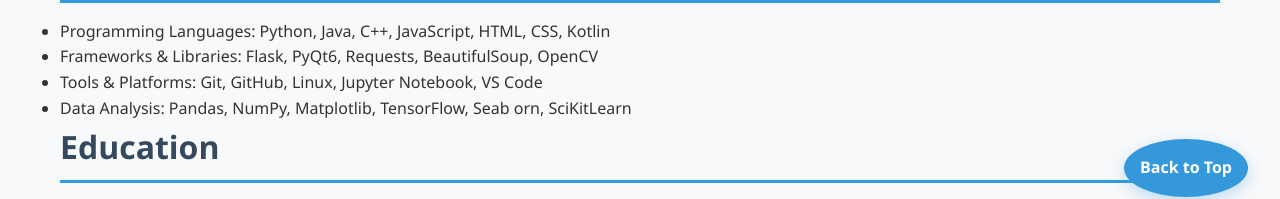
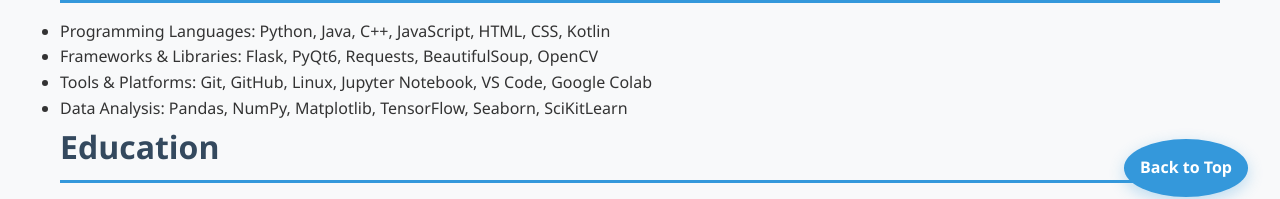
Before and after one commit to RollingTank/personal_webpage, a plain HTML site: page about.html in a window 1280 px wide. Shown: the part 571-770 px from the top of the page. Drawn offline with Linux system fonts and the light colour scheme.

Commit message:
final tweaks before pushing

```diff
--- a/about.html
+++ b/about.html
@@ -25,8 +25,8 @@
         <ul>
             <li>Programming Languages: Python, Java, C++, JavaScript, HTML, CSS, Kotlin</li>
             <li>Frameworks & Libraries: Flask, PyQt6, Requests, BeautifulSoup, OpenCV</li>
-            <li>Tools & Platforms: Git, GitHub, Linux, Jupyter Notebook, VS Code</li>
-            <li>Data Analysis: Pandas, NumPy, Matplotlib, TensorFlow, Seab  orn, SciKitLearn</li>
+            <li>Tools & Platforms: Git, GitHub, Linux, Jupyter Notebook, VS Code, Google Colab</li>
+            <li>Data Analysis: Pandas, NumPy, Matplotlib, TensorFlow, Seaborn, SciKitLearn</li>
         </ul>
     </div>
     <div id="education">
```
